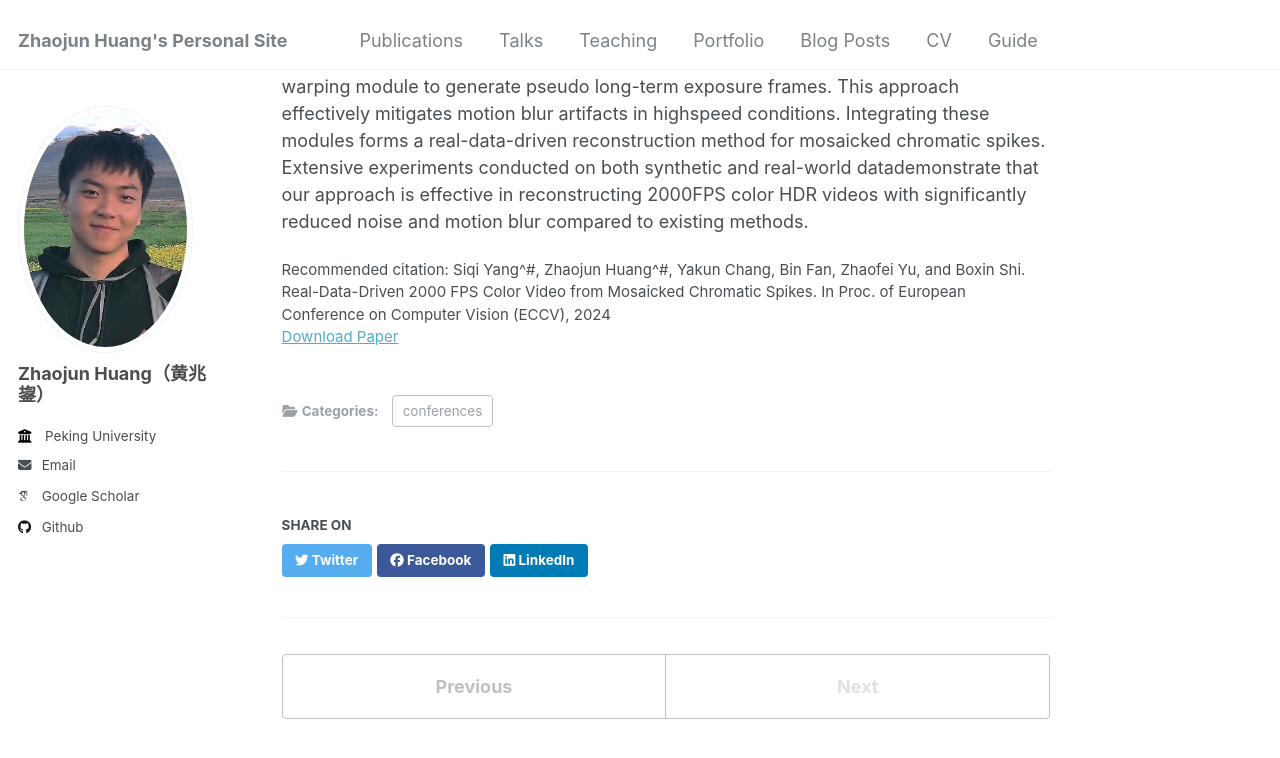
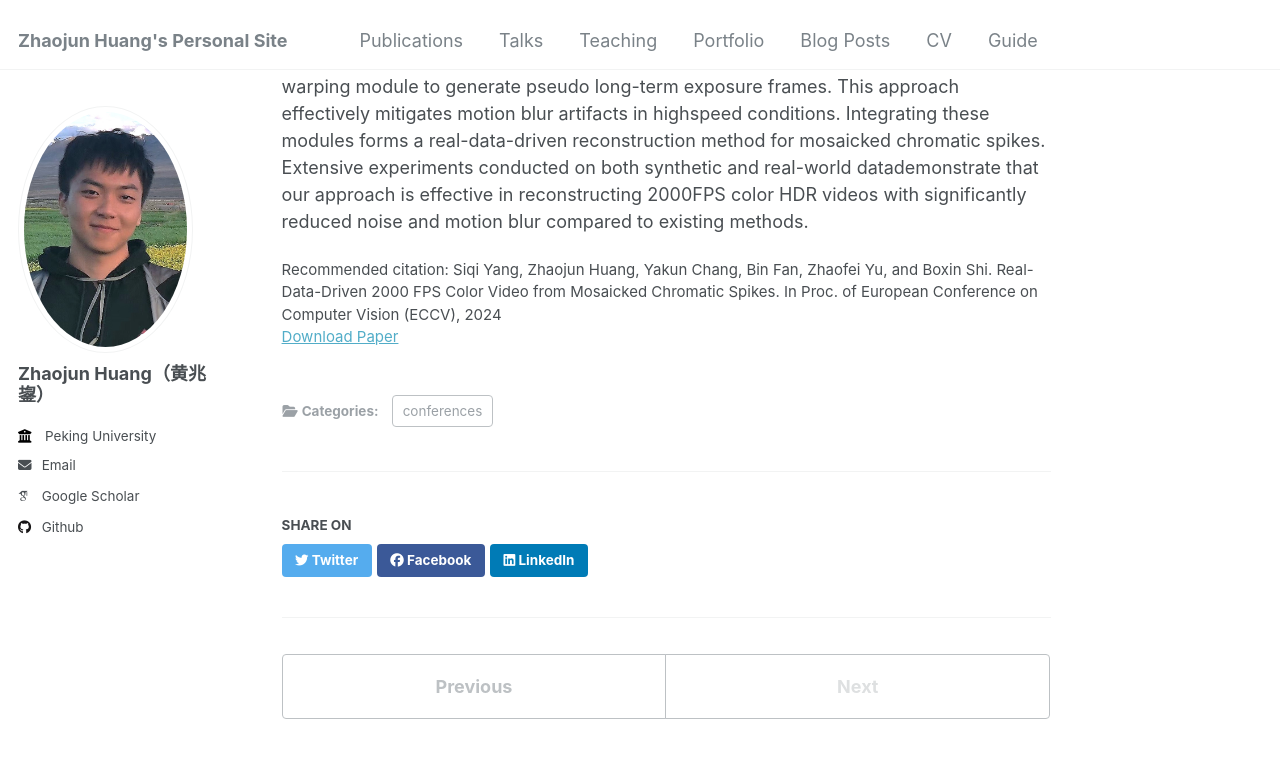
Before and after one commit to BAJimH/BAJimH.github.io, a Jekyll site: the page built from _publications/ECCV24.md, in a window 1280 px wide and 900 px high, scrolled down 521 px. Shown: the top 758 px of the window. Built offline with Jekyll 4.4.1, drawn with Linux system fonts in a browser that asks for light colours; some web fonts are replaced.

Commit message:
Update ECCV24.md

```diff
--- a/_publications/ECCV24.md
+++ b/_publications/ECCV24.md
@@ -7,7 +7,7 @@ excerpt: ''
 date: 2024-09-29
 venue: 'In Proc. of European Conference on Computer Vision (ECCV)'
 paperurl: 'https://openreview.net/pdf?id=LEGgIF7VtC'
-citation: 'Siqi Yang^#, Zhaojun Huang^#, Yakun Chang, Bin Fan, Zhaofei Yu, and Boxin Shi. Real-Data-Driven 2000 FPS Color Video from Mosaicked Chromatic Spikes. In Proc. of European Conference on Computer Vision (ECCV), 2024'
+citation: 'Siqi Yang, Zhaojun Huang, Yakun Chang, Bin Fan, Zhaofei Yu, and Boxin Shi. Real-Data-Driven 2000 FPS Color Video from Mosaicked Chromatic Spikes. In Proc. of European Conference on Computer Vision (ECCV), 2024'
 ---
 
 ### Abstract
```
